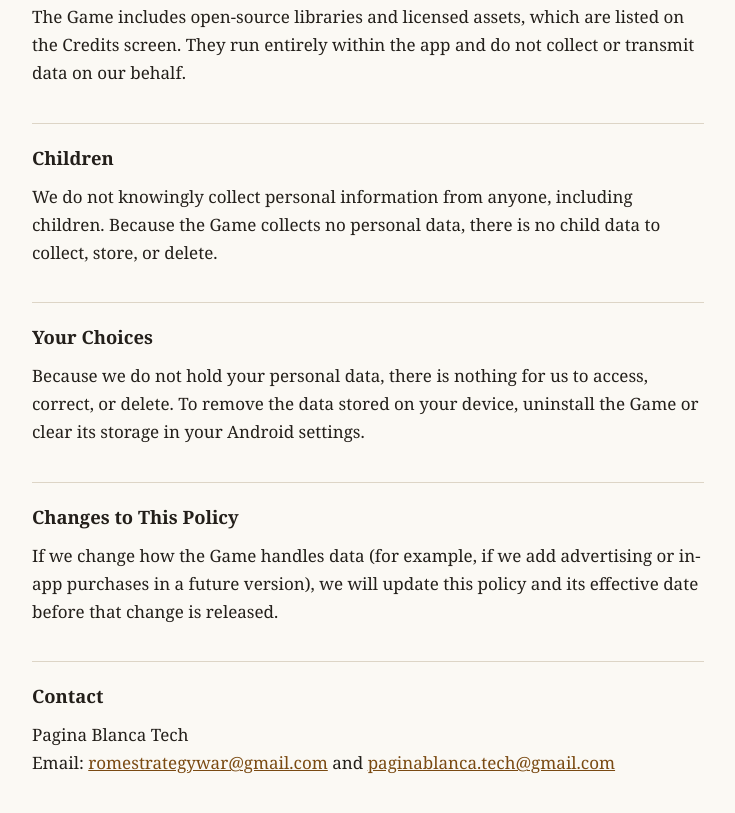
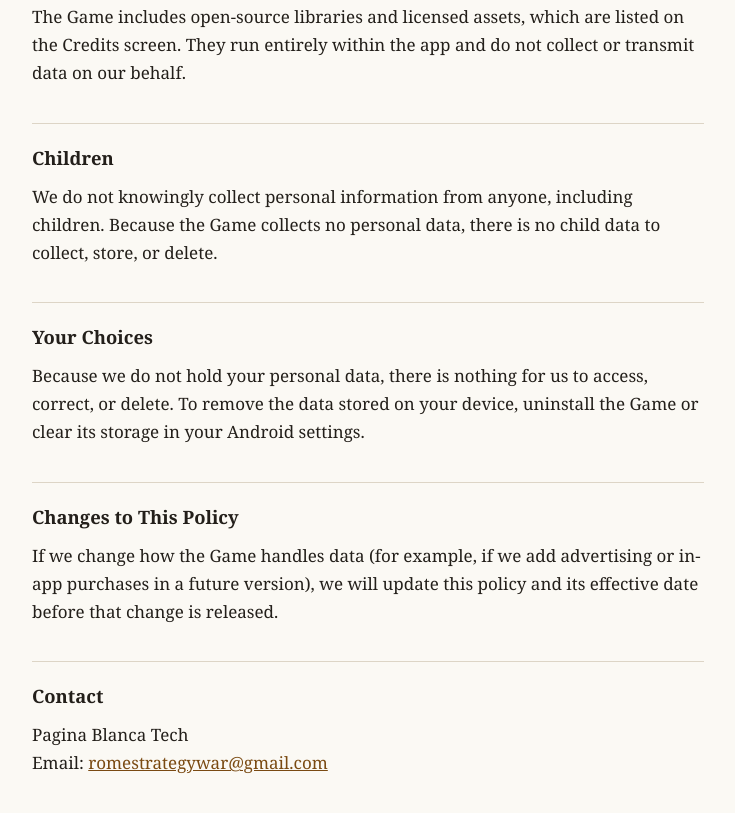
Before and after one commit to smnryn999/rome-strategy-war-privacy, a plain HTML site: page index.html in a window 1280 px wide. Shown: the part 1484-2297 px from the top of the page, without its empty margins (272-1007 px from the left). Drawn offline with Linux system fonts and the light colour scheme.

Commit message:
Update index.html

```diff
--- a/index.html
+++ b/index.html
@@ -71,7 +71,7 @@
     <p>If we change how the Game handles data (for example, if we add advertising or in-app purchases in a future version), we will update this policy and its effective date before that change is released.</p>
 
     <h2>Contact</h2>
-    <p>Pagina Blanca Tech<br />Email: <a href="mailto:romestrategywar@gmail.com">romestrategywar@gmail.com</a> and <a href="mailto:paginablanca.tech@gmail.com">paginablanca.tech@gmail.com</a></p>
+    <p>Pagina Blanca Tech<br />Email: <a href="mailto:romestrategywar@gmail.com">romestrategywar@gmail.com</a> <!--and <a href="mailto:paginablanca.tech@gmail.com">paginablanca.tech@gmail.com</a>--></p>
   </main>
 </body>
 </html>
```
